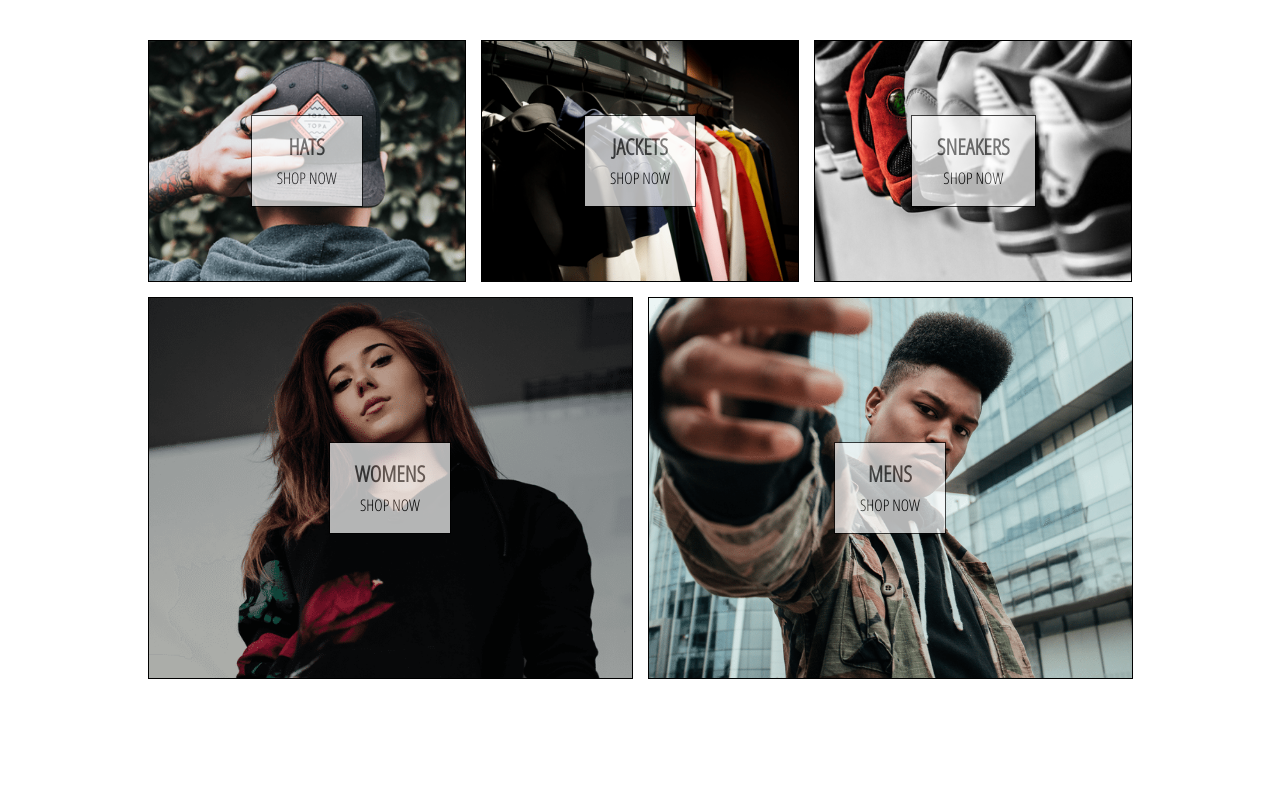
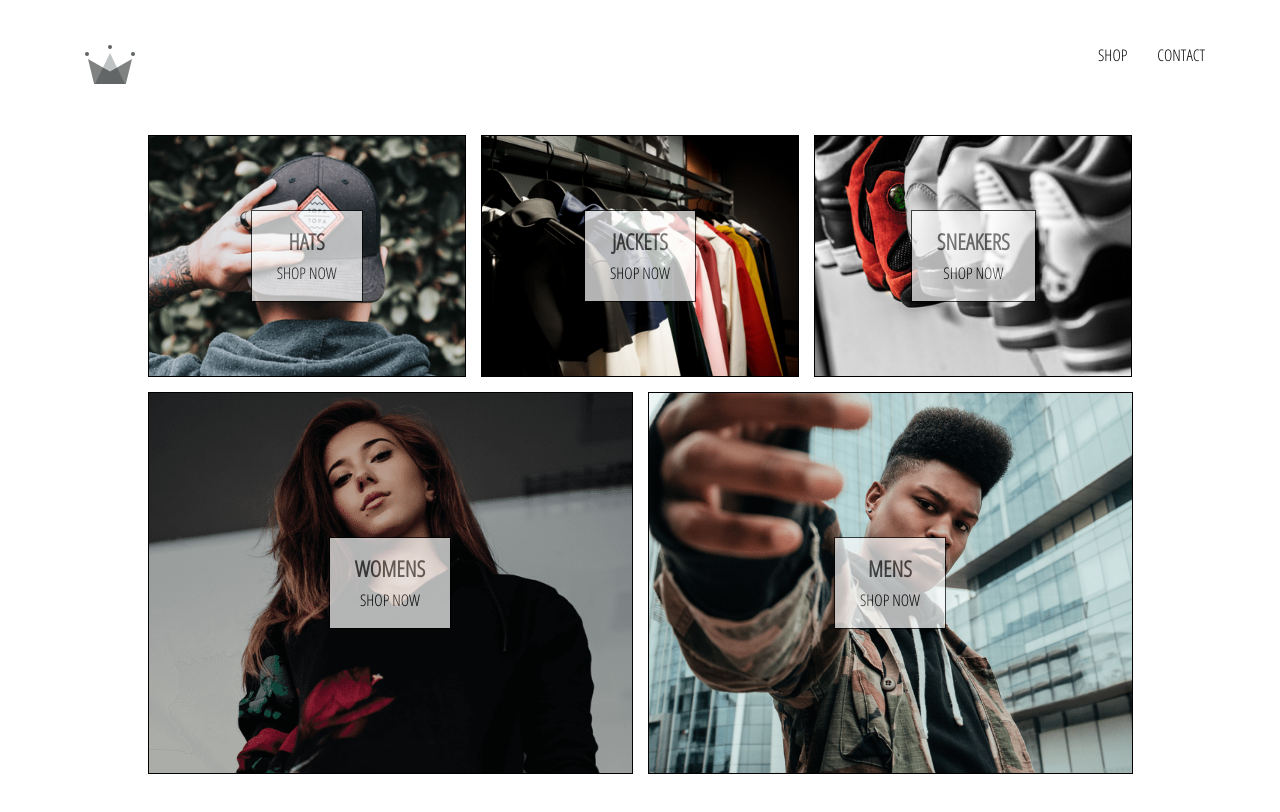
Before and after one commit to HonzikT/jt-clothing, a React (Create React App) app: page / in a window 1280 px wide. Shown: the top 812 px of the page. Built offline with nearby package versions, Linux system fonts and the light colour scheme.

Commit message:
adding header compoment and lins to home, shop page and contact

```diff
--- a/src/App.css
+++ b/src/App.css
@@ -2,3 +2,9 @@
   font-family: 'Open Sans Condensed';
   padding: 20px 60px;
 }
+
+a {
+  text-decoration: none;
+  color: black;
+  /* could be inherit? */
+}
--- a/src/App.js
+++ b/src/App.js
@@ -5,10 +5,12 @@
 
 import HomePage from './pages/homepage/homepage.component'
 import ShopPage from './pages/shop/shop.component'
+import Header from './components/header/header.component'
 
 function App() {
   return (
     <div>
+    <Header />
       <Switch>
         <Route exact path='/' component={HomePage} />
         <Route path='/shop' component={ShopPage} />
--- /dev/null
+++ b/src/components/header/header.component.jsx
@@ -0,0 +1,24 @@
+import React from 'react'
+import { Link } from 'react-router-dom'
+
+import { ReactComponent as Logo } from '../../assets/crown.svg'
+
+import './header.styles.scss'
+
+const Header = () => (
+  <div className='header'>
+    <Link className='logo-container' to='/'>
+      <Logo className='logo' />
+    </Link>
+    <div className='options'>
+      <Link className='option' to='/shop'>
+        SHOP
+      </Link>
+      <Link className='option' to='/contact'>
+        CONTACT
+      </Link>
+    </div>
+  </div>
+)
+
+export default Header
--- /dev/null
+++ b/src/components/header/header.styles.scss
@@ -0,0 +1,25 @@
+.header {
+  height: 70px;
+  width: 100%;
+  display: flex;
+  justify-content: space-between;
+  margin-bottom: 25px;
+
+  .logo-container {
+    height: 100%;
+    width: 70px;
+    padding: 25px;
+  }
+
+  .options {
+    width: 50%;
+    height: 100%;
+    display: flex;
+    align-items: center;
+    justify-content: flex-end;
+
+    .option {
+      padding: 10px 15px;
+    }
+  }
+}
--- a/src/pages/shop/shop.component.jsx
+++ b/src/pages/shop/shop.component.jsx
@@ -14,7 +14,7 @@
   }
 
   render(){
-    const {collections} = this.state
+    const { collections } = this.state
 
     return (
       <div className='shop-page'>
```
Also changed, not shown: src/assets/crown.svg (added).
